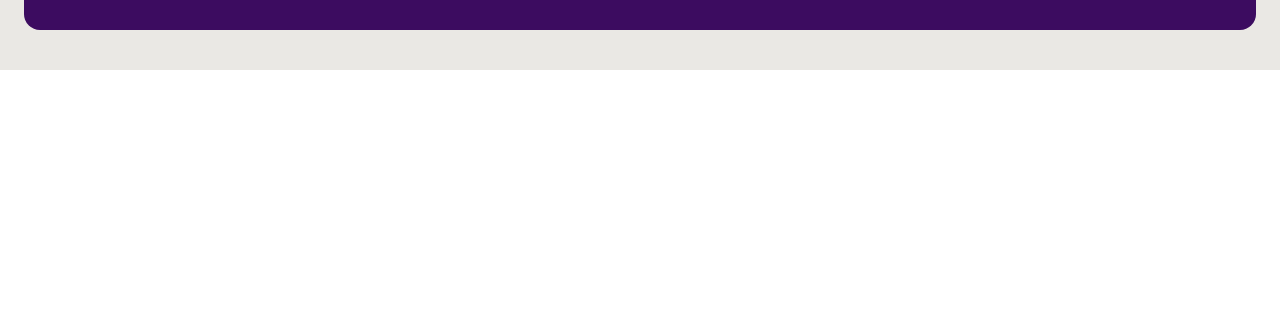
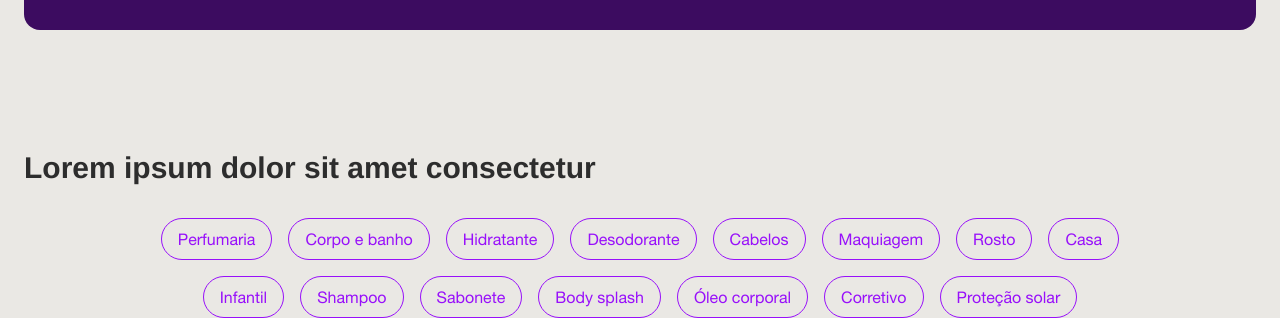
Before and after one commit to Emanuelsmcastro/psel-monks-analista-emanuel, a React (Vite) app in the folder frontend/: page / in a window 1280 px wide. Shown: the part 2348-2666 px from the top of the page. Before the commit the page ends 2418 px from the top, so only its background shows below. Built offline with nearby package versions, Linux system fonts and the light colour scheme; no server answers.

Commit message:
feat: add "categories-section" CPT and integrate CategoriesSection component
- Register new "categories-section" custom post type in WordPress with support for title, editor, thumbnail, and custom fields.
- Add CategoriesSection component to the frontend layout via App.tsx.

```diff
--- a/frontend/src/App.tsx
+++ b/frontend/src/App.tsx
@@ -1,4 +1,5 @@
 import AppSection from "@components/AppSection";
+import CategoriesSection from "@components/CategoriesSection";
 import HeroLPSection from "@components/HeroLPSection";
 import Products from "@components/Products";
 import SimpleGallery from "@components/SimpleGallery";
@@ -10,6 +11,7 @@ function App() {
       <Products />
       <SimpleGallery />
       <AppSection />
+      <CategoriesSection />
     </>
   );
 }
--- /dev/null
+++ b/frontend/src/components/CategoriesSection/index.tsx
@@ -0,0 +1,39 @@
+export default function CategoriesSection() {
+  const categories = [
+    "Perfumaria",
+    "Corpo e banho",
+    "Hidratante",
+    "Desodorante",
+    "Cabelos",
+    "Maquiagem",
+    "Rosto",
+    "Casa",
+    "Infantil",
+    "Shampoo",
+    "Sabonete",
+    "Body splash",
+    "Óleo corporal",
+    "Corretivo",
+    "Proteção solar",
+  ];
+
+  return (
+    <section className="text-[var(--color-secundary)] px-6 pt-20 bg-[var(--bg-primary)]">
+      <div>
+        <h2 className="font-bold text-xl sm:text-2xl lg:text-3xl mb-8">
+          Lorem ipsum dolor sit amet consectetur
+        </h2>
+        <div className="flex flex-wrap gap-4 max-w-5xl mx-auto align-center justify-center">
+          {categories.map((category, index) => (
+            <span
+              key={index}
+              className="px-4 py-2 border border-purple-600 rounded-full text-purple-600 text-sm sm:text-base hover:bg-purple-100 transition-colors"
+            >
+              {category}
+            </span>
+          ))}
+        </div>
+      </div>
+    </section>
+  );
+}
```
